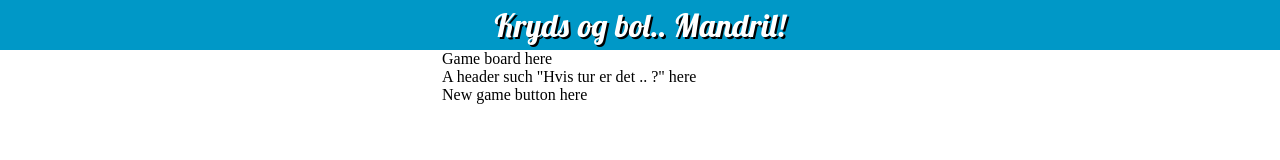
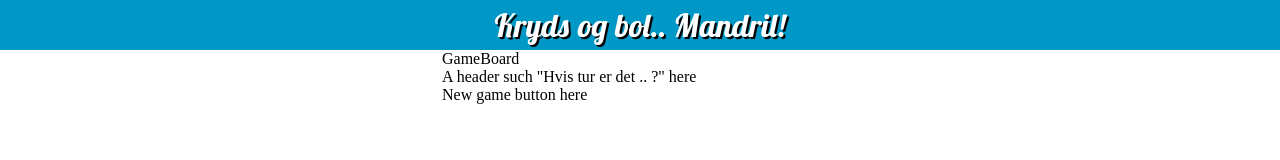
Before and after one commit to jbakchr/tic-tac-toe-mandril, a React (Vite) app: page /game in a window 1280 px wide. Shown: the top 160 px of the page. Built offline with nearby package versions, Linux system fonts and the light colour scheme.

Commit message:
Added initial game board

```diff
--- /dev/null
+++ b/src/components/game/GameBoard.jsx
@@ -0,0 +1,5 @@
+import React from "react";
+
+export const GameBoard = () => {
+  return <div>GameBoard</div>;
+};
--- a/src/pages/GamePage.jsx
+++ b/src/pages/GamePage.jsx
@@ -3,6 +3,7 @@ import { MainLayout } from "../components/layout/MainLayout";
 import { Navbar } from "../components/navbar/Navbar";
 import { MainContent } from "../components/layout/MainContent";
 import { Container } from "@mui/material";
+import { GameBoard } from "../components/game/GameBoard";
 
 export const GamePage = () => {
   return (
@@ -10,7 +11,7 @@ export const GamePage = () => {
       <Navbar />
       <MainContent>
         <Container maxWidth="xs">
-          <p>Game board here</p>
+          <GameBoard />
           <p>A header such "Hvis tur er det .. ?" here</p>
           <p>New game button here</p>
         </Container>
```
